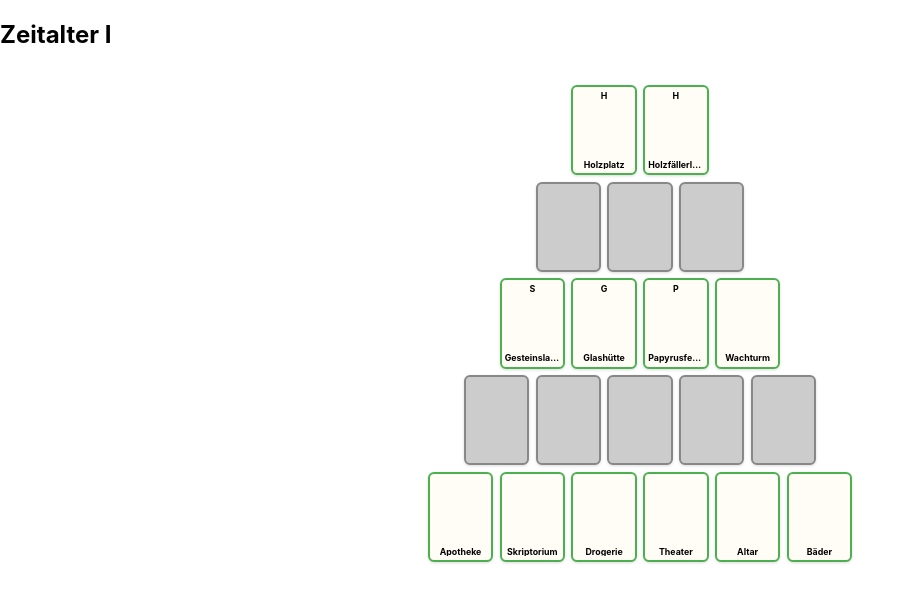
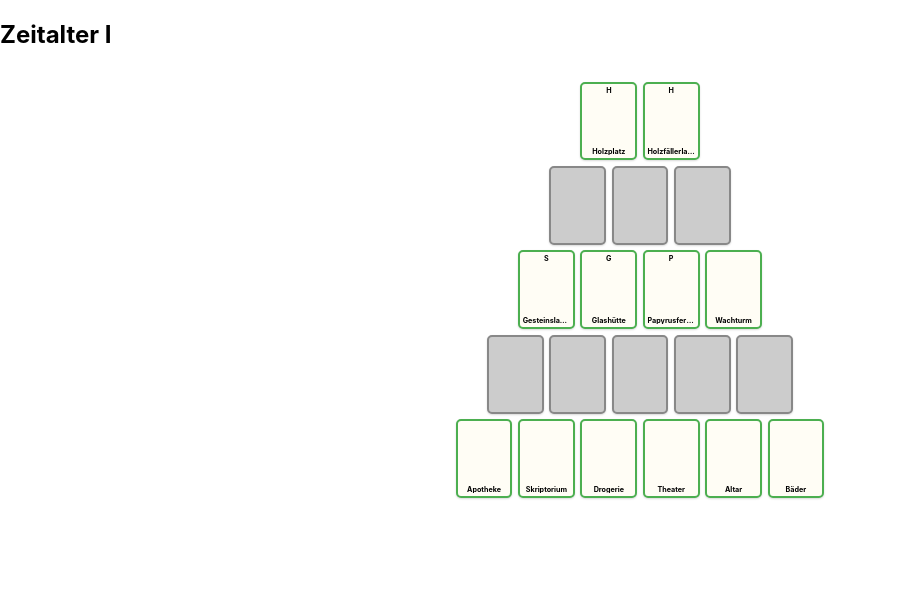
Before and after one commit to Tomimotmot/7wonder-gym, a React (Create React App) app in the folder duel-ui/: page / in a window 1280 px wide. Shown: the top 602 px of the page, without its empty margins (0-915 px from the left). Built offline with nearby package versions, Linux system fonts and the light colour scheme.

Commit message:
KartenAuslageLayout.css aktualisieren

```diff
--- a/duel-ui/src/KartenAuslageLayout.css
+++ b/duel-ui/src/KartenAuslageLayout.css
@@ -2,36 +2,36 @@
   display: flex;
   flex-direction: column;
   align-items: center;
-  gap: 0.4rem;
-  padding: 1rem;
+  gap: 0.35rem;
+  padding: 0.8rem;
 }
 
 .reihe {
   display: flex;
   justify-content: center;
-  gap: 0.4rem;
+  gap: 0.35rem;
 }
 
 .karte {
-  width: 55px;
-  height: 80px;
-  border-radius: 6px;
+  width: 48px;
+  height: 70px;
+  border-radius: 5px;
   position: relative;
   display: flex;
   flex-direction: column;
   justify-content: center;
   align-items: center;
   font-weight: bold;
-  font-size: 0.6rem;
+  font-size: 0.5rem;
   text-align: center;
   transition: all 0.3s ease;
-  box-shadow: 0 1px 3px rgba(0, 0, 0, 0.15);
+  box-shadow: 0 1px 2px rgba(0, 0, 0, 0.15);
   background-color: #f3f3f3;
   color: #333;
-  padding: 0.2rem;
+  padding: 0.15rem;
   cursor: pointer;
   overflow: hidden;
-  line-height: 1.1;
+  line-height: 1;
 }
 
 .karte.offen {
@@ -56,16 +56,16 @@
 }
 
 .karte-produziert {
-  font-size: 0.55rem;
+  font-size: 0.45rem;
   position: absolute;
-  top: 4px;
+  top: 3px;
   color: #000;
 }
 
 .kartenname {
-  font-size: 0.55rem;
+  font-size: 0.45rem;
   position: absolute;
-  bottom: 4px;
+  bottom: 3px;
   color: #000;
   white-space: nowrap;
   overflow: hidden;
@@ -74,7 +74,7 @@
 }
 
 .belohnung {
-  margin-top: 1rem;
-  font-size: 1rem;
+  margin-top: 0.8rem;
+  font-size: 0.9rem;
   font-weight: bold;
 }
```
